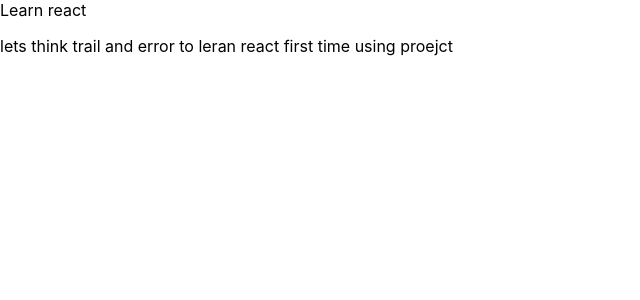
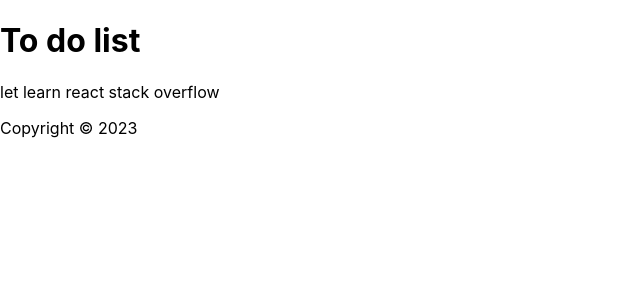
Before and after one commit to Harijohnson/react_learn-, a React (Create React App) app in the folder frontend/: page / in a window 1280 px wide. Shown: the top 300 px of the page, without its empty margins (0-640 px from the left). Built offline with nearby package versions, Linux system fonts and the light colour scheme.

Commit message:
components

```diff
--- a/frontend/src/App.js
+++ b/frontend/src/App.js
@@ -1,18 +1,16 @@
+import Headder from "./Headder";
+import Content from "./Content"
+import Footer from "./Footer"
+
+
 function App(){
-  function newWords(){
-    let words = [ 'trail and error ' , 'slow way' , 'chat gpt ' , 'stack overflow']
-    let int  = Math.floor(Math.random()*4)
-    return words[int]
-  }
+
 
   return(
     <>
-    Learn react
-
-    <p> lets think { newWords() } to leran react first time using proejct</p>
-
-
-
+    <Headder />
+    <Content />
+    <Footer />
     </>
   )
 }
--- /dev/null
+++ b/frontend/src/Content.js
@@ -0,0 +1,16 @@
+import React from 'react'
+
+  const Content = () => {
+    function newWords(){
+        let words = [ 'trail and error ' , 'slow way' , 'chat gpt ' , 'stack overflow']
+        let int  = Math.floor(Math.random()*4)
+        return words[int]
+      }
+    return (
+      <div>
+        <p> let learn react { newWords() }</p>
+      </div>
+    )
+  }
+
+  export default Content
--- /dev/null
+++ b/frontend/src/Footer.js
@@ -0,0 +1,14 @@
+import React from 'react'
+
+const Footer = () => {
+    const year = new Date()
+  return (
+    <div>
+      <footer>
+        Copyright &copy; { year.getFullYear() }
+      </footer>
+    </div>
+  )
+}
+
+export default Footer
--- /dev/null
+++ b/frontend/src/Headder.js
@@ -0,0 +1,11 @@
+import React from 'react'
+
+const Headder = () => {
+  return (
+    <header>
+        <h1>To do list </h1>
+    </header>
+  )
+}
+
+export default Headder
```
